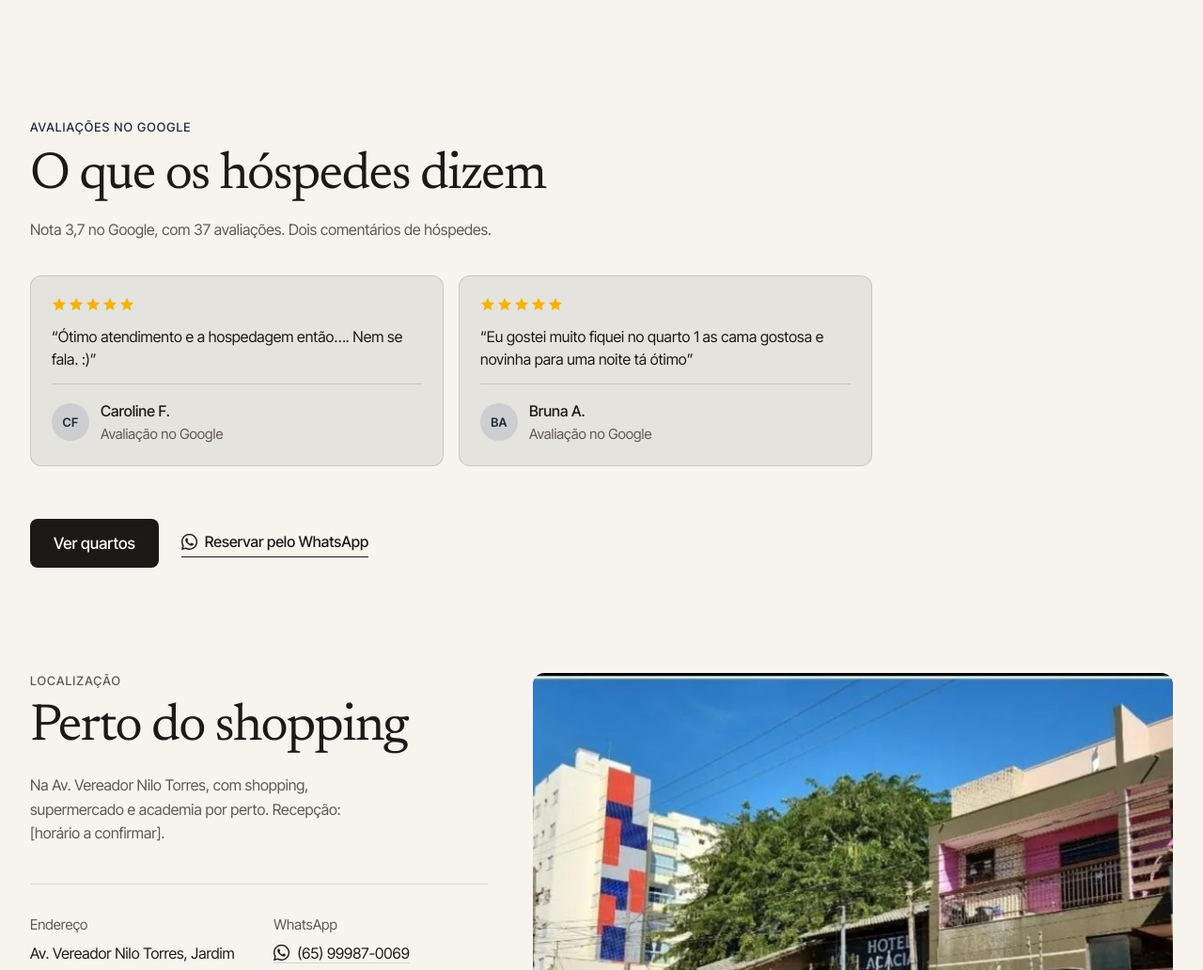
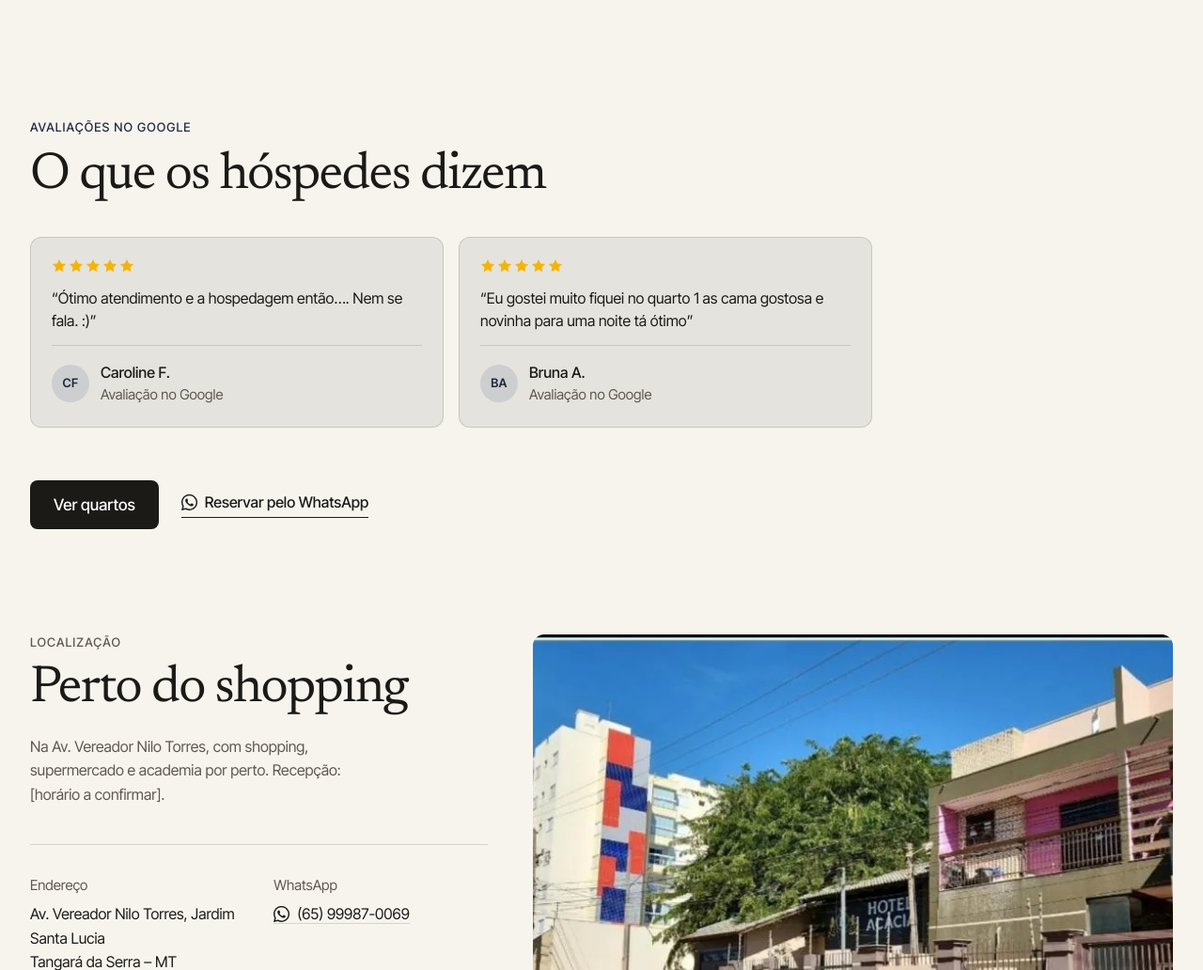
Before and after one commit to mabdel1901-jpg/hotel-acacia-previa, a plain HTML site: page index.html in a window 1280 px wide. Shown: the part 5200-6232 px from the top of the page at 94% size. Drawn offline with Linux system fonts and the light colour scheme.

Commit message:
tira nota do Google

```diff
--- a/index.html
+++ b/index.html
@@ -3000,7 +3000,7 @@ a.hc-chip{transition:color .25s var(--ease),border-color .25s var(--ease)}
 <!-- depoimentos E -->
 <section id="depoimentos" class="sec s0 cn-sec">
   <div class="wrap">
-    <div class="head"><div><p class="t-lab cn-rot rot-sec">Avaliações no Google</p><h2 class="t-h2">O que os hóspedes dizem</h2><p class="t-muted measure cn-sub">Nota 3,7 no Google, com 37 avaliações. Dois comentários de hóspedes.</p></div></div>
+    <div class="head"><div><p class="t-lab cn-rot rot-sec">Avaliações no Google</p><h2 class="t-h2">O que os hóspedes dizem</h2></div></div>
     <div class="cn cn-dois">
       <figure class="cn-card">
 
```
